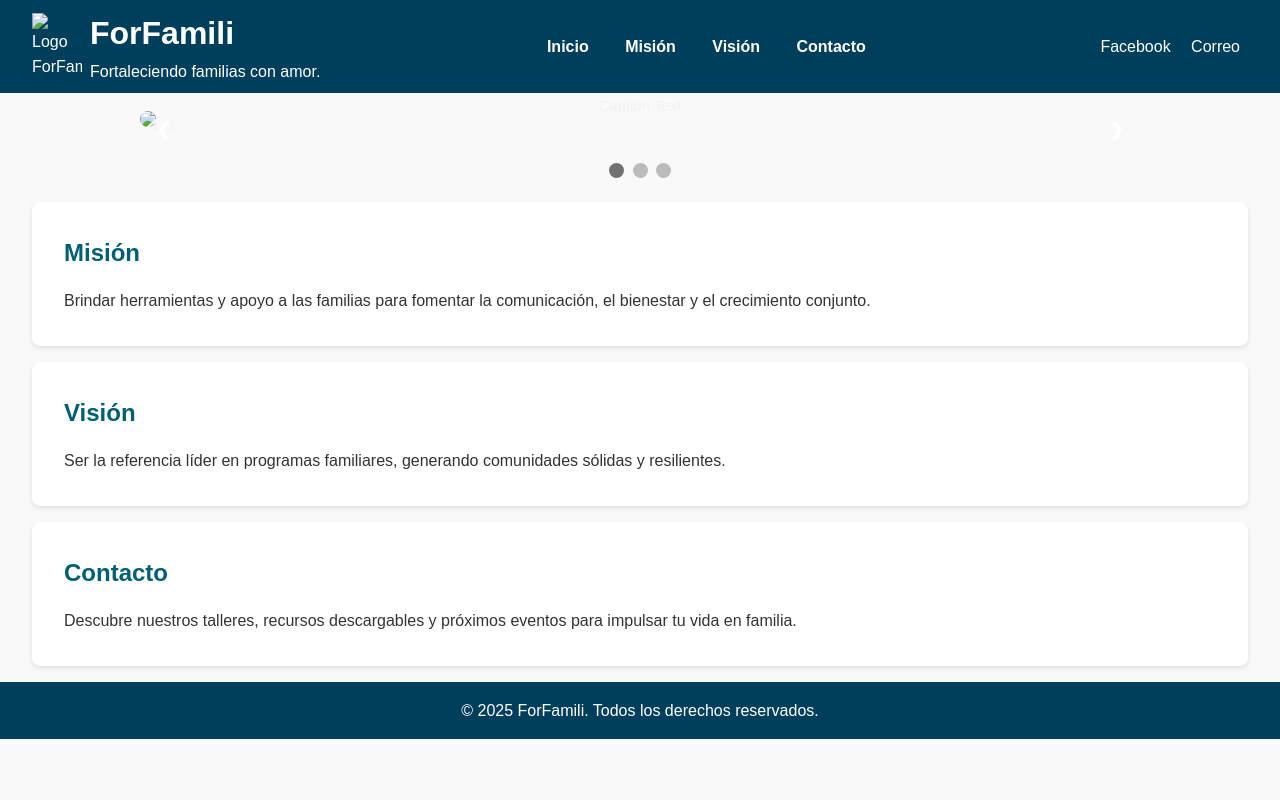
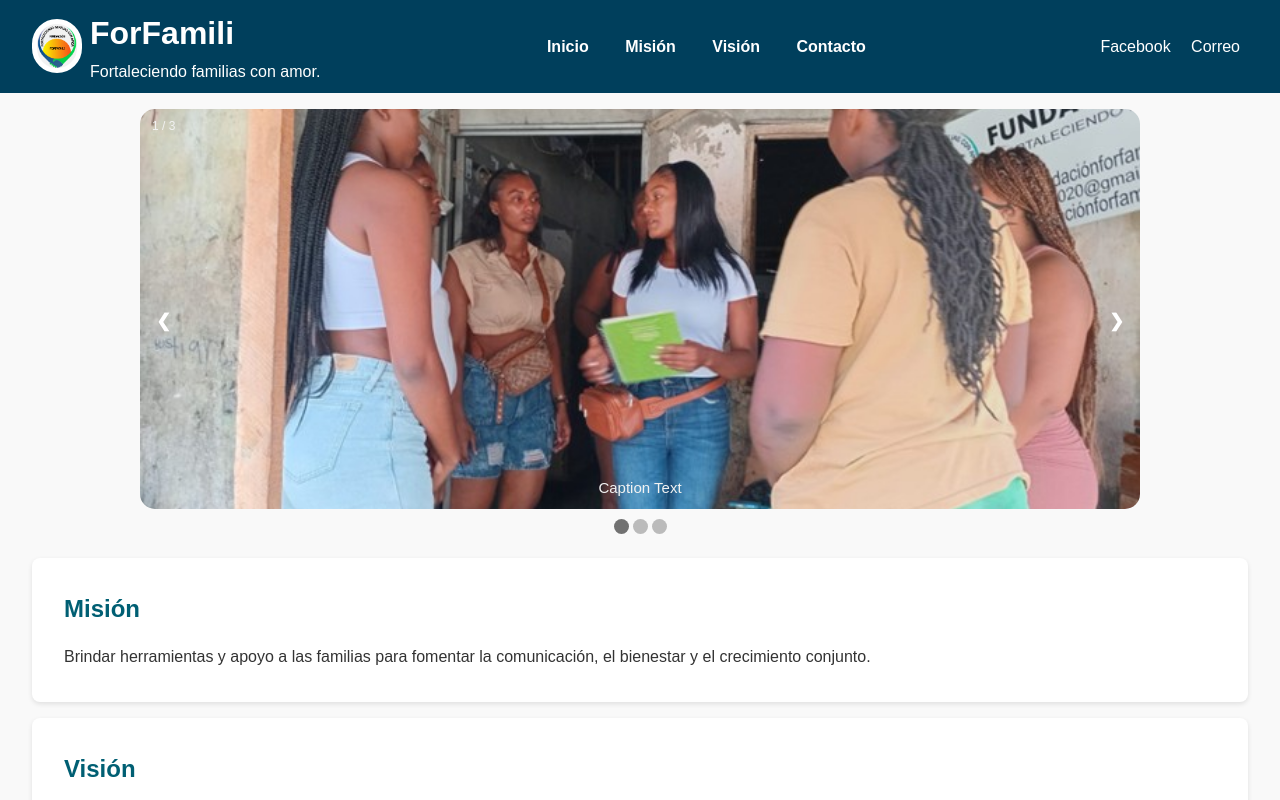
Before and after one commit to matrodriguezpa/forfamili, a plain HTML site: page index.html in a window 1280 px wide. Shown: the top 800 px of the page. Drawn offline with Linux system fonts and the light colour scheme.

Commit message:
mejora del codigo de las diapositiva

```diff
--- a/index.html
+++ b/index.html
@@ -12,13 +12,13 @@
 
 <body>
   <header class="site-header">
-    <div class="logo">
-      <img src="images/logo.png" alt="Logo ForFamili" />
+    <a href="#inicio" class="logo">
+      <img src="images/logo/logo.png" alt="Logo ForFamili" />
       <div class="titulo">
         <h1>ForFamili</h1>
         <p>Fortaleciendo familias con amor.</p>
       </div>
-    </div>
+    </a>
     <nav class="main-nav">
       <a href="#inicio">Inicio</a>
       <a href="#mision">Misión</a>
@@ -33,40 +33,15 @@
 
   <main>
     <section id="inicio" class="main-block">
-      <!-- Slideshow container -->
       <div class="slideshow-container">
+        <!-- slides get injected here by JS -->
 
-        <!-- Full-width images with number and caption text -->
-        <div class="mySlides fade">
-          <div class="numbertext">1 / 3</div>
-          <img src="images/pexels-jarda-husak-997929-31629178.jpg" style="width:100%">
-          <div class="text">Caption Text</div>
-        </div>
+        <!-- change slide buttons -->
+        <a class="prev">&#10094;</a>
+        <a class="next">&#10095;</a>
+      </div>
 
-        <div class="mySlides fade">
-          <div class="numbertext">2 / 3</div>
-          <img src="images/pexels-pluyar-1054777.jpg" style="width:100%">
-          <div class="text">Caption Two</div>
-        </div>
-
-        <div class="mySlides fade">
-          <div class="numbertext">3 / 3</div>
-          <img src="images/pexels-ramazphotos-31655936.jpg" style="width:100%">
-          <div class="text">Caption Three</div>
-        </div>
-
-        <!-- Next and previous buttons -->
-        <a class="prev" onclick="plusSlides(-1)">&#10094;</a>
-        <a class="next" onclick="plusSlides(1)">&#10095;</a>
-      </div>
-      <br>
-
-      <!-- The dots/circles -->
-      <div style="text-align:center">
-        <span class="dot" onclick="currentSlide(1)"></span>
-        <span class="dot" onclick="currentSlide(2)"></span>
-        <span class="dot" onclick="currentSlide(3)"></span>
-      </div>
+      <div class="dots-container" style="text-align:center"></div>
     </section>
 
     <section id="mision" class="section-block">
--- a/script.js
+++ b/script.js
@@ -1,29 +1,57 @@
 // script.js
+
+// 1) Define your slides in one place:
+const slides = [
+  { src: 'images/slideshow/foto1.jpg', caption: 'Caption Text' },
+  { src: 'images/slideshow/foto2.jpg', caption: 'Caption Two' },
+  { src: 'images/slideshow/foto3.jpg', caption: 'Caption Three' }
+];
+
 let slideIndex = 1;
-showSlides(slideIndex);
+const container     = document.querySelector('.slideshow-container');
+const dotsContainer = document.querySelector('.dots-container');
+const prevBtn       = container.querySelector('.prev');
+const nextBtn       = container.querySelector('.next');
 
-// Next/previous controls
-function plusSlides(n) {
-  showSlides(slideIndex += n);
+// 2) Build slides + dots dynamically:
+//    insert each slide *before* the prev button (so controls stay at bottom)
+slides.forEach((s, i) => {
+  const slide = document.createElement('div');
+  slide.className = 'mySlides fade';
+  slide.innerHTML = `
+    <div class="numbertext">${i + 1} / ${slides.length}</div>
+    <img src="${s.src}">
+    <div class="text">${s.caption}</div>
+  `;
+  container.insertBefore(slide, prevBtn);
+
+  const dot = document.createElement('span');
+  dot.className = 'dot';
+  dot.addEventListener('click', () => currentSlide(i + 1));
+  dotsContainer.appendChild(dot);
+});
+
+// 3) Wire up prev/next buttons (now in your HTML)
+prevBtn.addEventListener('click', () => plusSlides(-1));
+nextBtn.addEventListener('click', () => plusSlides(1));
+
+// 4) Core slideshow logic:
+function plusSlides(n)    { showSlides(slideIndex += n); }
+function currentSlide(n)  { showSlides(slideIndex  = n); }
+
+function showSlides(n) {
+  const slideEls = document.getElementsByClassName("mySlides");
+  const dotEls   = document.getElementsByClassName("dot");
+
+  if (n > slideEls.length) slideIndex = 1;
+  if (n < 1)                slideIndex = slideEls.length;
+
+  Array.from(slideEls).forEach(s => s.style.display = "none");
+  Array.from(dotEls).forEach(d => d.classList.remove("active"));
+
+  slideEls[slideIndex - 1].style.display = "block";
+  dotEls[slideIndex - 1].classList.add("active");
 }
 
-// Thumbnail image controls
-function currentSlide(n) {
-  showSlides(slideIndex = n);
-}
-
-function showSlides(n) {
-  let i;
-  let slides = document.getElementsByClassName("mySlides");
-  let dots = document.getElementsByClassName("dot");
-  if (n > slides.length) {slideIndex = 1}
-  if (n < 1) {slideIndex = slides.length}
-  for (i = 0; i < slides.length; i++) {
-    slides[i].style.display = "none";
-  }
-  for (i = 0; i < dots.length; i++) {
-    dots[i].className = dots[i].className.replace(" active", "");
-  }
-  slides[slideIndex-1].style.display = "block";
-  dots[slideIndex-1].className += " active";
-}
+// 5) Kick off on DOM ready:
+document.addEventListener('DOMContentLoaded', () => showSlides(slideIndex));
--- a/style.css
+++ b/style.css
@@ -31,6 +31,21 @@ body {
 .logo img {
   width: 50px;
   margin-right: 0.5rem;
+  background-color: #f2f2f2;
+  border: 5px solid #ffffff; /* Black border, 3px thick */
+  border-radius: 50px;     /* Optional: rounded corners */
+}
+.logo {
+  display: flex;
+  align-items: center;
+  text-decoration: none; /* removes underline */
+  color: inherit; /* keep text color consistent */
+  cursor: pointer;
+  transition: transform 0.3s ease, box-shadow 0.3s ease;
+}
+
+.logo:hover {
+  transform: scale(1.03); /* slightly zooms in */
 }
 
 .main-nav a {
@@ -211,7 +226,7 @@ body {
   }
 
   .mySlides img {
-    min-height: 400px;
+    min-height: 450px;
   }
 
   h1 {
```
